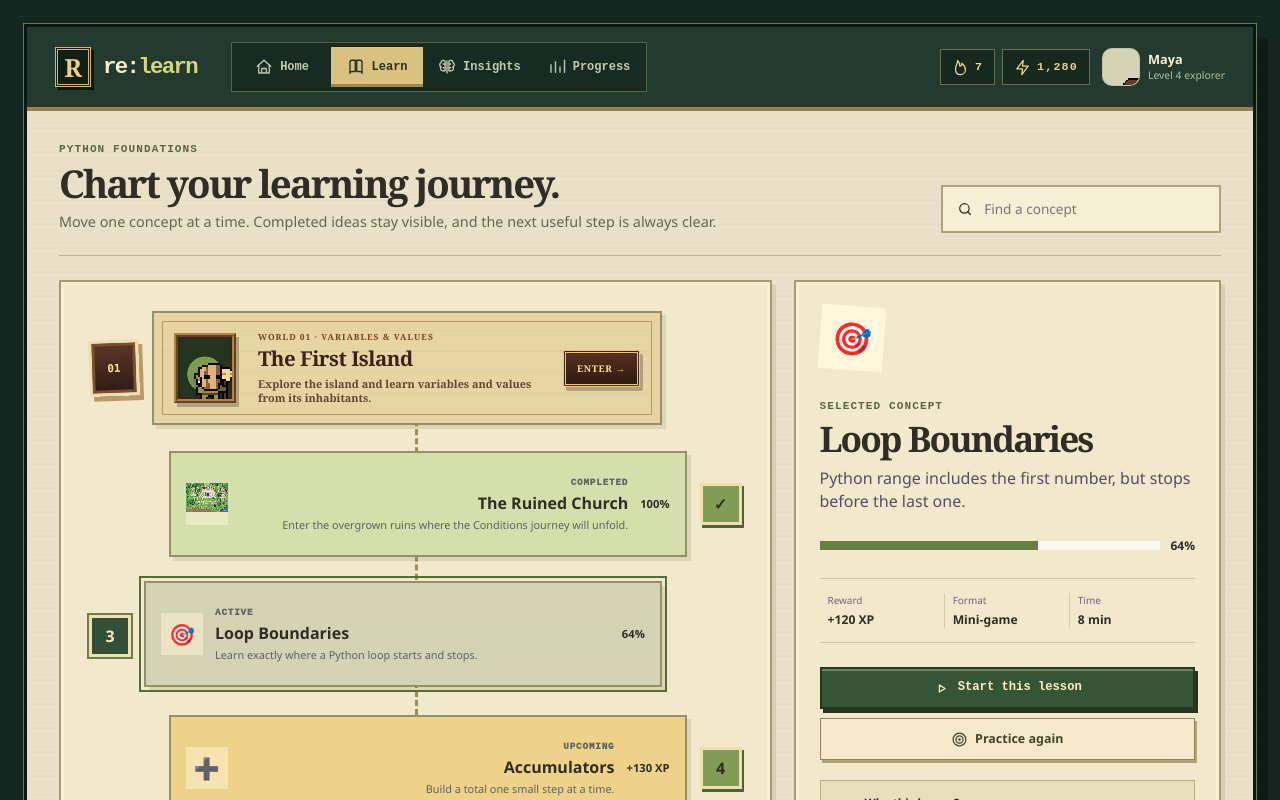
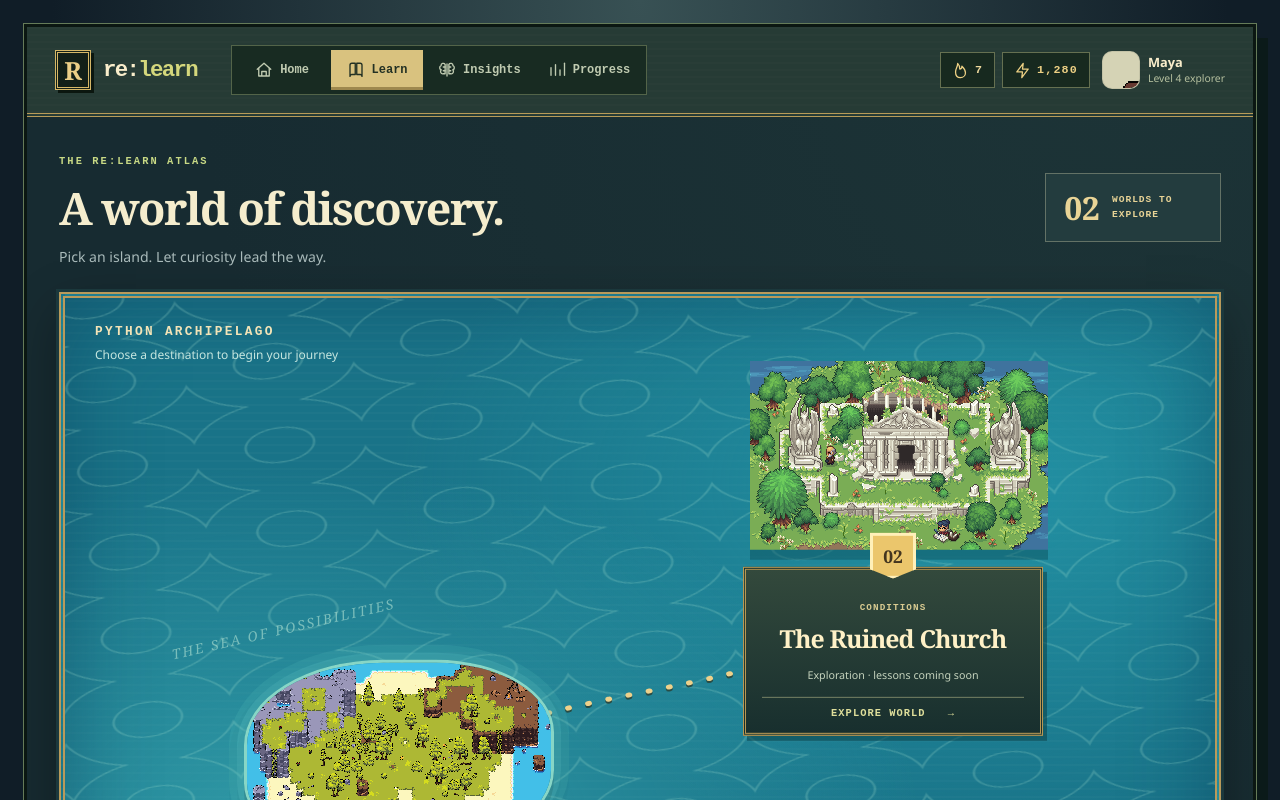
Before and after one commit to Pratik-Devang/Bnb26_ChashmaCube_Internal_Round, a Next.js app: page /learn in a window 1280 px wide. Shown: the top 800 px of the page. Built offline with nearby package versions, Linux system fonts and the light colour scheme.

Commit message:
ui change

```diff
--- a/app/pixel-theme.css
+++ b/app/pixel-theme.css
@@ -1,6 +1,6 @@
 /* Shared journal UI. Game scenes retain their own scoped styles. */
 body {
-  background: repeating-linear-gradient(0deg, #ffffff03 0 1px, transparent 1px 6px), #15251f;
+  background: radial-gradient(ellipse at 50% 0, #385154, transparent 65%), #101d27;
 }
 .product-shell {
   --ink: #302d24;
@@ -17,7 +17,7 @@ body {
   width: min(1540px, calc(100% - 48px));
   border: 3px solid #0b1712;
   border-radius: 0;
-  background: repeating-linear-gradient(0deg, transparent 0 5px, #6a542507 5px 6px), #e9e1c9;
+  background: radial-gradient(ellipse at 90% 0, #2d4d4744, transparent 60%), #172b31;
   box-shadow: 0 0 0 1px #657b59, 12px 14px 0 #09181099;
   backdrop-filter: none;
   color: var(--ink);
@@ -27,7 +27,7 @@ body {
 .product-shell :where(h1,h2,h3) { font-family: Georgia, "Times New Roman", serif; letter-spacing: -.035em; }
 .product-shell :where(.page-eyebrow,.hero-label,.section-heading > span,.section-heading > div > span,.lesson-kicker, .map-card small, .header-chip,.level-pill,.world-number) { font-family: "Courier New", monospace; font-weight: 800; letter-spacing: .1em; }
 .product-shell :where(a,button,input,select,textarea):focus-visible { outline: 3px solid #ae6f21; outline-offset: 4px; }
-.product-header { background: #233a2e; border-bottom: 4px solid #9c8047; color: #f9edcb; min-height: 84px; padding: 0 28px; backdrop-filter: none; gap: 12px; }
+.product-header { background: repeating-linear-gradient(0deg, #ffffff03 0 2px, transparent 2px 7px), #263b35; border-bottom: 4px double #b89b58; color: #f9edcb; min-height: 90px; padding: 0 28px; backdrop-filter: none; gap: 12px; }
 .guild-emblem { display: grid; place-items: center; width: 36px; height: 40px; border: 3px double #d5b767; background: #121f18; color: #ebce87; font: bold 25px Georgia, serif; box-shadow: 3px 3px 0 #0b160f; }
 .brand { font-family: "Courier New", monospace; font-size: 1.4rem; letter-spacing: -.075em; }
 .brand span { color: #d4d77c; }
@@ -43,17 +43,18 @@ body {
 .header-portrait .pixel-character { transform: scale(.75); flex-shrink: 0; }
 .page-stage { width: min(1400px, calc(100% - 64px)); }
 .route-page { padding-top: 30px; }
-.page-heading { border-bottom: 1px solid #bcb395; padding-bottom: 22px; margin-bottom: 24px; }
+.page-heading { border-bottom: 1px solid #54654f; padding-bottom: 22px; margin-bottom: 24px; color: #f4edcf; }
 .page-heading h1 { font-size: clamp(2.1rem, 3vw, 3.1rem); margin-block: 7px 10px; font-weight: 700; }
-.page-heading p { font-size: .9rem; color: #66654f; }
+.page-heading p { font-size: .9rem; color: #b3c3b6; }
+.product-shell .page-heading .page-eyebrow { color: #c2d184; }
 .page-eyebrow,.section-heading span { color: #596741; }
-.guild-footer { display: flex; justify-content: space-between; margin: 0 32px; padding: 18px 0 0; border-top: 1px solid #b9ad8d; color: #706d54; font: bold .6rem "Courier New", monospace; letter-spacing: .1em; }
+.guild-footer { display: flex; justify-content: space-between; margin: 0 32px; padding: 18px 0 0; border-top: 1px solid #53654e; color: #aebd9d; font: bold .6rem "Courier New", monospace; letter-spacing: .1em; }
 .pixel-character { display: inline-block; width: 64px; height: 64px; background-repeat: no-repeat; background-size: auto 64px; image-rendering: pixelated; animation: journal-sprite 1.3s infinite; }
 @keyframes journal-sprite { to { background-position: var(--sheet-end) 0; } }
 
 /* Illustrated destinations give the home page a real sense of place. */
-.world-destinations { display: grid; grid-template-columns: 1.4fr 1fr; gap: 20px; margin-bottom: 28px; }
-.world-postcard { position: relative; display: flex; align-items: end; min-height: 290px; overflow: hidden; border: 3px solid #31462f; background: #203c2b; box-shadow: 5px 5px 0 #302d2333; }
+.world-destinations { display: grid; grid-template-columns: repeat(2, minmax(0, 1fr)); gap: 20px; margin-bottom: 28px; }
+.world-postcard { position: relative; display: flex; align-items: end; min-height: 320px; overflow: hidden; border: 4px double #bd9c57; background: #203c2b; box-shadow: 5px 5px 0 #07181d88; }
 .world-postcard-art { position: absolute; width: 100%; height: 100%; inset: 0; object-fit: cover; image-rendering: pixelated; object-position: center 42%; transition: transform .3s steps(6); }
 .world-postcard::after { content: ""; position: absolute; inset: 0; background: linear-gradient(0deg, #102c20 0%, #102c20df 26%, #102c2020 80%); pointer-events: none; }
 .church-postcard { background: #27382e; }
--- /dev/null
+++ b/components/views/LearnMap.module.css
@@ -0,0 +1,35 @@
+.atlas { padding: 30px 0; }
+.heading { display: flex; justify-content: space-between; align-items: center; margin-bottom: 24px; color: #f5edcd; }
+.heading > div > span { color: #c8d985; font: bold .65rem "Courier New", monospace; letter-spacing: .2em; }
+.heading h1 { font-size: 2.8rem; margin: 6px 0; }
+.heading p { margin: 0; color: #aabbbb; font-size: .88rem; }
+.worldCount { display: flex; align-items: center; gap: 12px; padding: 12px 18px; border: 1px solid #637266; background: #233c3e; font: bold 2rem Georgia, serif; color: #e9d496; }
+.worldCount small { max-width: 90px; font: bold .6rem/1.6 "Courier New", monospace; letter-spacing: .1em; }
+.ocean { position: relative; overflow: hidden; isolation: isolate; border: 6px double #b99a5a; background: radial-gradient(ellipse at 20% 70%, #42bac088, transparent 48%), radial-gradient(ellipse at 80% 25%, #2babbb88, transparent 45%), repeating-linear-gradient(0deg, #ffffff05 0 2px, transparent 2px 8px), #197388; box-shadow: 0 0 0 3px #1b383c, 0 20px 50px #0005, inset 0 0 90px #052e4966; }
+.ocean::before { content: ""; position: absolute; inset: 0; z-index: -1; opacity: .2; background-image: repeating-radial-gradient(ellipse at center, transparent 0 25px, #b7f0d7 26px 27px, transparent 28px 42px); background-size: 130px 65px; transform: rotate(-8deg) scale(1.3); }
+.chartTitle { position: absolute; top: 26px; left: 30px; display: grid; gap: 7px; color: #f3e4b7; }
+.chartTitle > span { font: bold .8rem "Courier New", monospace; letter-spacing: .18em; }
+.chartTitle small { font-size: .75rem; color: #c5e6df; }
+.compass { position: absolute; right: 26px; bottom: 42px; display: grid; justify-items: center; color: #d1dfb9aa; font-size: 5rem; line-height: 1; }
+.compass span { font: bold .7rem "Courier New", monospace; }
+.routes { position: absolute; width: 100%; height: 100%; inset: 0; overflow: visible; }
+.routes path { fill: none; stroke: #eed18b; stroke-width: 5; stroke-dasharray: 1 17; stroke-linecap: round; filter: drop-shadow(0 2px 0 #294b44); }
+.seaLabel { position: absolute; top: 43%; left: 9%; transform: rotate(-13deg); font: italic .85rem Georgia, serif; letter-spacing: .16em; color: #b1e2d39c; }
+.destinations { margin: 0; padding: 0; list-style: none; }
+.destination { position: absolute; width: 340px; transform: translate(-50%, -50%); }
+.worldLink { display: flex; flex-direction: column; align-items: center; position: relative; transition: transform .18s ease; }
+.worldLink:hover { transform: translateY(-6px); }
+.worldLink:focus-visible { outline: 3px solid #fff5ae; outline-offset: 12px; }
+.landscape { width: 310px; height: 190px; position: relative; overflow: hidden; filter: drop-shadow(0 10px 0 #08455166); }
+.island { border: 3px solid #87d6c6; border-radius: 45% 38% 42% 35%; box-shadow: 0 0 0 7px #71d6d32b, 0 0 0 15px #7ce4d519; }
+.mapArt { width: 100%; height: 100%; object-fit: cover; image-rendering: pixelated; }
+.church .mapArt { position: absolute; width: 430px; height: 430px; max-width: none; left: -55px; top: -53px; object-fit: contain; }
+.number { z-index: 2; display: grid; place-items: center; width: 46px; height: 46px; margin-top: -17px; margin-bottom: -12px; background: #ebc66c; color: #43351f; border: 3px solid #fff0b9; font: bold 1.1rem Georgia, serif; clip-path: polygon(0 0,100% 0,100% 80%,50% 100%,0 80%); }
+.plaque { min-width: 300px; text-align: center; padding: 23px 16px 14px; border: 3px double #b79753; background: linear-gradient(#33493c, #182f2e); box-shadow: 4px 5px 0 #0d414788; color: #fff1c7; }
+.plaque small { color: #d9cb91; text-transform: uppercase; font: bold .58rem "Courier New", monospace; letter-spacing: .12em; }
+.plaque h2 { font-size: 1.55rem; margin: 5px 0; }
+.plaque > span { font-size: .67rem; color: #c5d3bd; }
+.plaque b { display: flex; justify-content: center; gap: 22px; margin: 12px auto 0; padding-top: 9px; border-top: 1px solid #768265; color: #dfdf9b; font: bold .65rem "Courier New", monospace; letter-spacing: .1em; }
+.chartFooter { position: absolute; bottom: 18px; left: 28px; font: italic .85rem Georgia, serif; color: #d2e2c9; }
+.chartFooter span { color: #efd18c; padding-right: 8px; }
+@media (prefers-reduced-motion: reduce) { .worldLink { transition: none; } }
--- a/components/views/LearnMap.tsx
+++ b/components/views/LearnMap.tsx
@@ -1,76 +1,40 @@
-"use client";
-
+import Image from "next/image";
 import Link from "next/link";
-import { useMemo, useState } from "react";
-import { learningModules } from "@/lib/mock-data";
-import { Icon } from "@/components/ui/Icon";
-import { PageHeader } from "@/components/ui/PageHeader";
-import islandScout from "@/2d_assets/First Island/Characters/Character_8/Idle.png";
-import Image from "next/image";
-import islandMap from "@/2d_assets/First Island/Tiled/Tiled_map.png";
-import churchMap from "@/2d_assets/Church/Maps/Ruined_temple_exterior.png";
+import { learningWorlds } from "@/lib/game/worlds";
+import styles from "./LearnMap.module.css";
 
 export function LearnMap() {
-  const [query, setQuery] = useState("");
-  const [selected, setSelected] = useState("loop-boundaries");
-  const modules = useMemo(() => learningModules.filter((item) => `${item.title} ${item.description} ${item.id}`.toLowerCase().includes(query.toLowerCase())), [query]);
-  const active = learningModules.find((item) => item.id === selected) ?? learningModules[2];
-  const isFirstIsland = active.id === "variables";
-  const isChurch = active.id === "conditions";
-
+  const height = Math.max(740, learningWorlds.length * 300 + 160);
+  const stops = learningWorlds.map((world, index) => ({ world, x: index % 2 === 0 ? 29 : 72, y: height - 210 - index * 300 }));
   return (
-    <main className="route-page learn-page">
-      <PageHeader
-        eyebrow="PYTHON FOUNDATIONS"
-        title="Chart your learning journey."
-        description="Move one concept at a time. Completed ideas stay visible, and the next useful step is always clear."
-        action={<label className="route-search"><Icon name="search" /><span className="sr-only">Search lessons</span><input value={query} onChange={(event) => setQuery(event.target.value)} placeholder="Find a concept" /></label>}
-      />
-
-      <div className="learn-layout">
-        <section className="learning-map" aria-label="Python concept path">
-          <div className="map-line" aria-hidden="true" />
-          {modules.map((module, index) => {
-            const islandCard = module.id === "variables";
-            return (
-              <button key={module.id} className={`map-stop stop-${module.status} ${islandCard ? "first-island-stop" : ""} ${selected === module.id ? "selected" : ""}`} onClick={() => setSelected(module.id)} disabled={module.status === "locked"}>
-                <span className={`map-node ${islandCard ? "first-island-node" : ""}`}>{islandCard ? "01" : module.status === "completed" ? "✓" : module.status === "locked" ? <Icon name="lock" /> : index + 1}</span>
-                <span className={`map-card tone-${module.accent} ${islandCard ? "first-island-card" : ""}`}>
-                  <i className={islandCard ? "island-scout-portrait" : ""}>{islandCard ? <span className="island-scout-sprite" style={{ backgroundImage: `url(${islandScout.src})` }} /> : module.id === "conditions" ? <Image className="church-map-thumbnail" src={churchMap} alt="" unoptimized /> : module.icon}</i>
-                  <span><small>{islandCard ? "WORLD 01 · VARIABLES & VALUES" : module.status}</small><strong>{module.title}</strong><em>{module.description}</em></span>
-                  <b>{islandCard ? "ENTER →" : module.progress ? `${module.progress}%` : `+${module.xpReward} XP`}</b>
-                </span>
-              </button>
-            );
+    <main className={styles.atlas}>
+      <header className={styles.heading}>
+        <div><span>THE RE:LEARN ATLAS</span><h1>A world of discovery.</h1><p>Pick an island. Let curiosity lead the way.</p></div>
+        <span className={styles.worldCount}>{String(learningWorlds.length).padStart(2, "0")} <small>WORLDS TO EXPLORE</small></span>
+      </header>
+      <section className={styles.ocean} aria-label="Learning worlds" style={{ height }}>
+        <div className={styles.chartTitle}><span>PYTHON ARCHIPELAGO</span><small>Choose a destination to begin your journey</small></div>
+        <div className={styles.compass} aria-hidden="true"><span>N</span>✥</div>
+        <svg className={styles.routes} viewBox={`0 0 1000 ${height}`} preserveAspectRatio="none" aria-hidden="true">
+          {stops.slice(1).map((stop, index) => {
+            const previous = stops[index];
+            return <path key={stop.world.id} d={`M ${previous.x * 10} ${previous.y} C ${previous.x * 10} ${previous.y - 200}, ${stop.x * 10} ${stop.y + 200}, ${stop.x * 10} ${stop.y}`} />;
           })}
-          {!modules.length ? <div className="map-empty">No concepts match that search.</div> : null}
-        </section>
-
-        <aside className={`lesson-focus ${isFirstIsland ? "first-island-focus" : ""}`}>
-          {isFirstIsland || isChurch ? <div className="selected-world-art"><Image src={isFirstIsland ? islandMap : churchMap} alt={isFirstIsland ? "The First Island" : "The Ruined Church"} unoptimized /></div> : null}
-          <span className={`focus-icon ${isFirstIsland ? "island-scout-portrait" : ""}`}>{isFirstIsland ? <span className="island-scout-sprite" style={{ backgroundImage: `url(${islandScout.src})` }} /> : active.icon}</span>
-          <span className="page-eyebrow">SELECTED CONCEPT</span>
-          <h2>{active.title}</h2>
-          <p>{active.beginnerNote}</p>
-          <div className="focus-meter"><span><i style={{ width: `${active.progress}%` }} /></span><strong>{active.progress}%</strong></div>
-          <dl><div><dt>Reward</dt><dd>+{active.xpReward} XP</dd></div><div><dt>Format</dt><dd>{isFirstIsland ? "Island journey" : isChurch ? "World map" : active.status === "active" ? "Mini-game" : "Lesson"}</dd></div><div><dt>Time</dt><dd>{isFirstIsland ? "15 min" : isChurch ? "Coming next" : "8 min"}</dd></div></dl>
-          {active.status === "locked" ? <button className="solid-action" disabled><Icon name="lock" />Finish earlier stops</button> : (
-            <div className="lesson-actions">
-              {isFirstIsland ? (
-                <Link className="solid-action" href="/game"><Icon name="play" />Enter The First Island</Link>
-              ) : isChurch ? (
-                <Link className="solid-action" href="/game/church"><Icon name="play" />Enter The Ruined Church</Link>
-              ) : (
-                <>
-                  <Link className="solid-action" href={`/topics/${active.id}?mode=lesson`}><Icon name="play" />{active.status === "completed" ? "Review this lesson" : "Start this lesson"}</Link>
-                  <Link className="quiet-action" href={`/topics/${active.id}?mode=practice`}><Icon name="target" />Practice again</Link>
-                </>
-              )}
-            </div>
-          )}
-          {active.status === "active" ? <div className="gentle-note"><Icon name="brain" /><span><strong>Why this lesson?</strong>Your last answer suggests the final step of a range deserves a closer look.</span></div> : null}
-        </aside>
-      </div>
+        </svg>
+        <span className={styles.seaLabel} aria-hidden="true">THE SEA OF POSSIBILITIES</span>
+        <ol className={styles.destinations}>
+          {stops.map(({ world, x, y }, index) => (
+            <li key={world.id} className={styles.destination} style={{ left: `${x}%`, top: y }}>
+              <Link href={world.href} className={styles.worldLink} aria-label={`Enter ${world.name}. ${world.label}`}>
+                <div className={`${styles.landscape} ${world.art === "church" ? styles.church : styles.island}`}><Image src={world.image} alt="" unoptimized className={styles.mapArt} /></div>
+                <span className={styles.number}>{String(index + 1).padStart(2, "0")}</span>
+                <div className={styles.plaque}><small>{world.topic}</small><h2>{world.name}</h2><span>{world.label}</span><b>EXPLORE WORLD <span aria-hidden="true">→</span></b></div>
+              </Link>
+            </li>
+          ))}
+        </ol>
+        <div className={styles.chartFooter}><span aria-hidden="true">✦</span> Your next chapter begins on shore.</div>
+      </section>
     </main>
   );
 }
--- /dev/null
+++ b/lib/game/worlds.ts
@@ -0,0 +1,8 @@
+import island from "@/2d_assets/First Island/Tiled/Tiled_map.png";
+import church from "@/2d_assets/Church/Maps/Ruined_temple_exterior.png";
+
+// Adding a destination here updates both the atlas and the home page.
+export const learningWorlds = [
+  { id: "first-island", name: "The First Island", topic: "Variables & values", description: "Meet the island teachers and take on the Scout’s coding trial.", href: "/game", image: island, art: "island", label: "Learning adventure" },
+  { id: "church", name: "The Ruined Church", topic: "Conditions", description: "Explore the temple grounds and step inside the forgotten sanctuary.", href: "/game/church", image: church, art: "church", label: "Exploration · lessons coming soon" },
+] as const;
```
Also changed, not shown: components/dashboard/WorldDestinations.tsx (+7 -16 lines).
